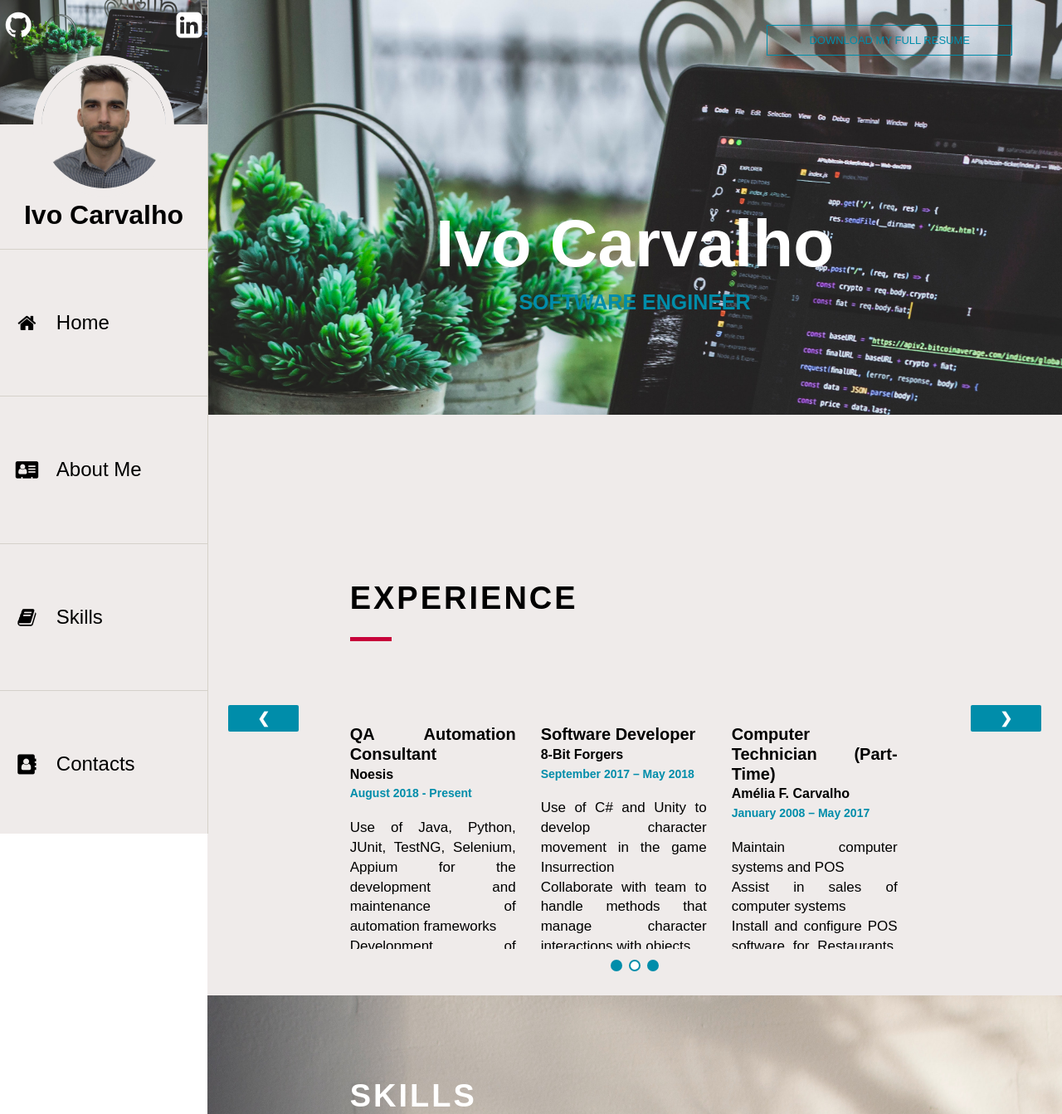
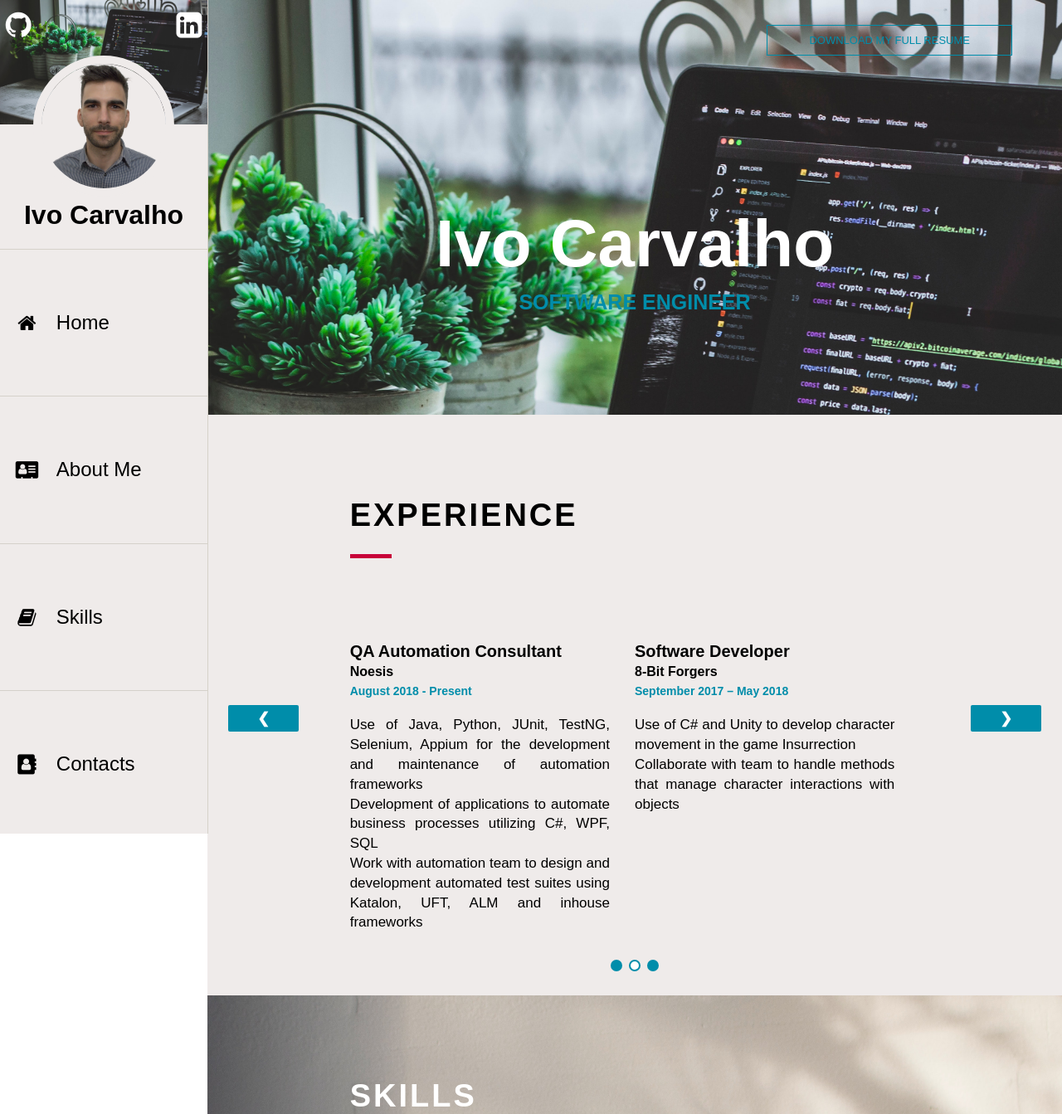
Before and after one commit to ivofdcarvalho/resume, a PHP site: page /index.html in a window 1280 px wide. Shown: the top 1343 px of the page at 83% size. Run offline with PHP 8.4, Linux system fonts and the light colour scheme.

Commit message:
Changed About Me columns to use flex-warp; Changed networking in docker-compose.yml to be bridged;

```diff
--- a/webpage/frontend/style/index.css
+++ b/webpage/frontend/style/index.css
@@ -263,7 +263,7 @@
 
 /* ---------------- ABOUT ME - CAROUSEL ---------------- */
 .slide-card {
-    top: 200px;
+    top: 100px;
     width: 100%;
     display: none;
     position: absolute;
@@ -344,18 +344,21 @@
 
 /* ---------------- CAROUSEL - CONTENT ---------------- */
 .text-content {
-    height: 270px;
+    height: 390px;
     font-size: 17px;
     line-height: 1.4em;
     display: flex;
+    flex-wrap: wrap;
     overflow: auto;
+    margin-top: -30px;
 }
 
 .text-section {
-    flex-basis: 100%;
-    min-width: 200px;
-    height: inherit;
-    margin: 0 30px 0 0;
+    flex: 1 1 200px;
+    /*flex-basis: 100%;*/
+    /*min-width: 200px;*/
+    /*height: inherit;*/
+    margin: 30px 30px 0 0;
 }
 
 .line {
```
Also changed, not shown: docker-compose.yml (+15 -1 lines), 2 other files.
